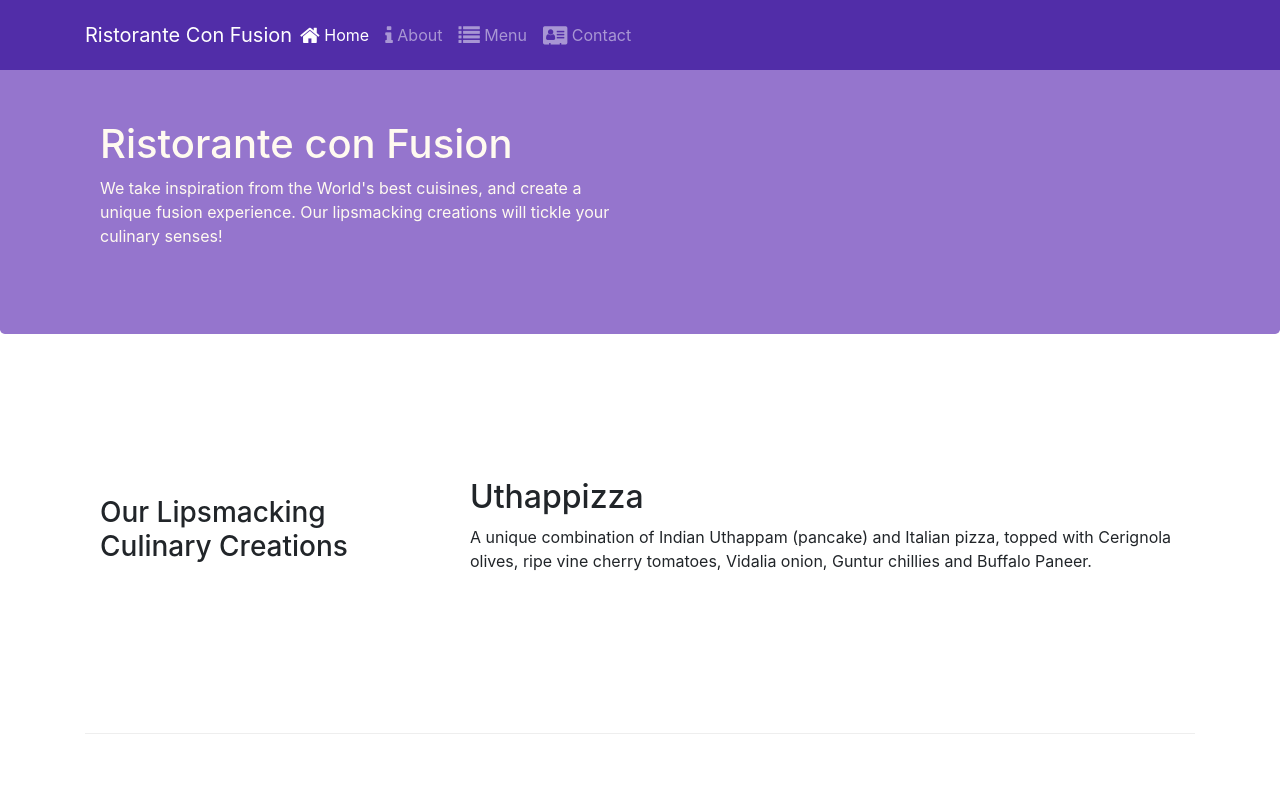
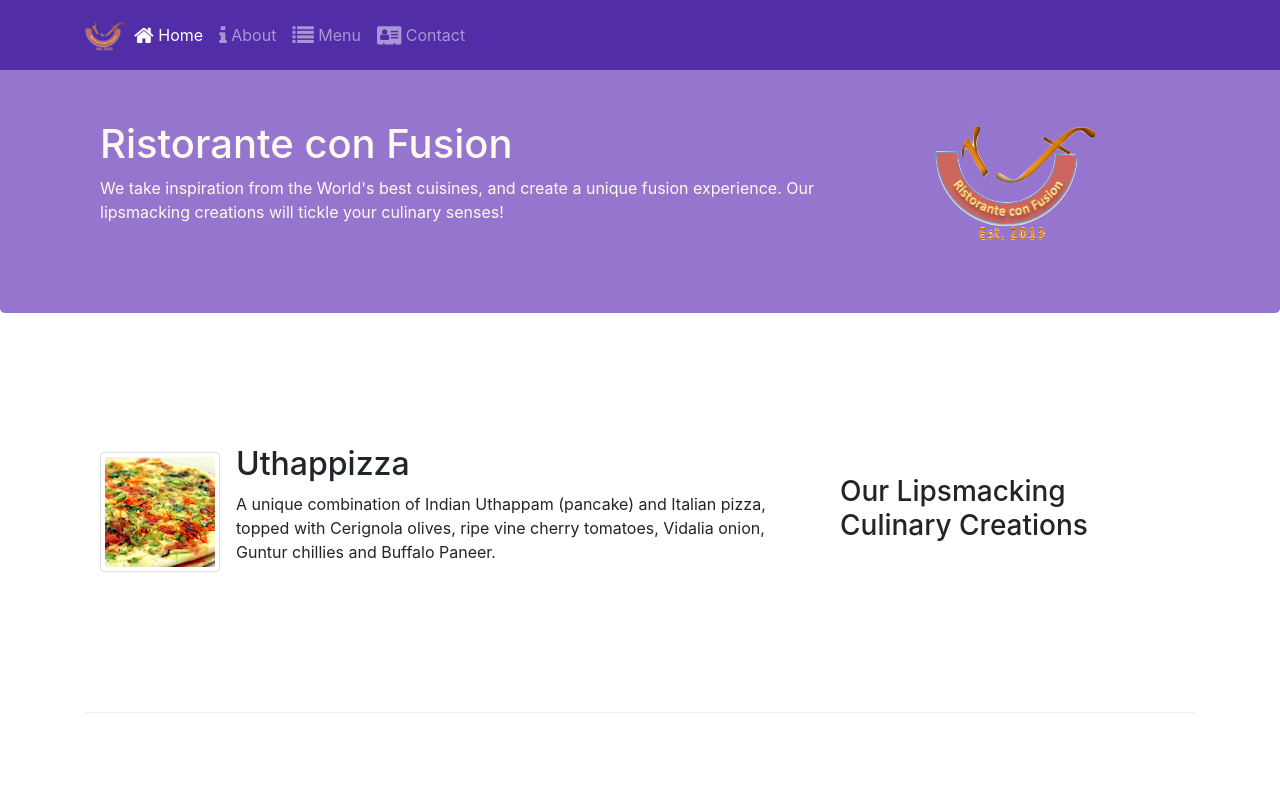
Before and after one commit to ishank991998/Bootstrap, a website: page conFusion/index.html in a window 1280 px wide. Shown: the top 800 px of the page. Drawn offline with nearby package versions, Linux system fonts and the light colour scheme.

Commit message:
IMages and Media

```diff
--- a/conFusion/index.html
+++ b/conFusion/index.html
@@ -21,7 +21,7 @@
             <button class="navbar-toggler" type="button" data-toggle="collapse" data-target="#Navbar">
                 <span class="navbar-toggler-icon"></span>
             </button>
-            <a class="navbar-brand mr-auto" href="#">Ristorante Con Fusion</a>
+            <a class="navbar-brand mr-auto" href="#"><img src="img/logo.png" height="30" width="41"></a>
             <div class="collapse navbar-collapse" id= "Navbar">
                 <ul class="navbar-nav mr-auto no-bullets">
                     <li class="nav-item active"><a class="nav-link" href="#"><span class="fa fa-home fa-lg"></span> Home</a></li>
@@ -35,11 +35,12 @@
     <header class ="jumbotron">
         <div class="container">
             <div class="row row-header">
-                <div class="col-12 col-sm-6">
+                <div class="col-12 col-sm-9">
                     <h1>Ristorante con Fusion</h1>
                     <p>We take inspiration from the World's best cuisines, and create a unique fusion experience. Our lipsmacking creations will tickle your culinary senses!</p>
                 </div>
-                <div class="col-12 col-sm">
+                <div class="col-12 col-sm align-self-center">
+                    <img src="img/logo.png" class="image-fluid">
                 </div>
             </div>
         </div>
@@ -47,12 +48,19 @@
 
     <div class = "container">
         <div class="row row-content align-items-center">
-            <div class="col-12 col-sm-4 md-3">
+            <div class="col-12 col-sm-4 order-sm-last md-3">
                 <h3>Our Lipsmacking Culinary Creations</h3>
             </div>
-            <div class = "col col-sm col-md">
-                <h2>Uthappizza</h2>
-                <p class="d-none d-sm-block">A unique combination of Indian Uthappam (pancake) and Italian pizza, topped with Cerignola olives, ripe vine cherry tomatoes, Vidalia onion, Guntur chillies and Buffalo Paneer.</p>
+            <div class = "col col-sm order-sm-first col-md">
+                <div class="media">
+                    <img class="d-flex mr-3 img-thumbnail align-self-center"
+                        src="img/uthappizza.png" alt="uthappiza">
+                    <div class="media-body">
+                        <h2 class= "mt-0">Uthappizza</h2>
+                        <p class="d-none d-sm-block">A unique combination of Indian Uthappam (pancake) and Italian pizza, topped with Cerignola olives, ripe vine cherry tomatoes, Vidalia onion, Guntur chillies and Buffalo Paneer.</p>
+                    </div>
+
+                </div>
             </div>
         </div>
 
@@ -71,10 +79,17 @@
             <div class="col-12 col-sm-4 md-3">
                 <h3>Meet our Culinary Specialists</h3>
             </div>
-            <div class = "col col-sm col-md">
-                <h2>Alberto Somayya</h2>
-                <h4>Executive Chef</h4>
-                <p class="d-none d-sm-block">Award winning three-star Michelin chef with wide International experience having worked closely with whos-who in the culinary world, he specializes in creating mouthwatering Indo-Italian fusion experiences. </p>
+            <div class = "col col-sm order-sm-first col-md">
+                <div class="media">
+                    <img class="d-flex mr-3 img-thumbnail align-self-center"
+                        src="img/alberto.png" alt="alberto">
+                    <div class="media-body">
+                        <h2 class= "mt-0">Alberto Somayya</h2>
+                        <h4>Executive Chef</h4>
+                        <p class="d-none d-sm-block">Award winning three-star Michelin chef with wide International experience having worked closely with whos-who in the culinary world, he specializes in creating mouthwatering Indo-Italian fusion experiences. </p>
+                    </div>
+
+                </div>
             </div>
         </div>
     </div>
```
Also changed, not shown: conFusion/aboutus.html (+2 -2 lines), conFusion/contactus.html (+4 -3 lines), conFusion/img/alberto.png (added), conFusion/img/buffet.png (added), conFusion/img/logo.png (added), conFusion/img/uthappizza.png (added), 2 other files.
